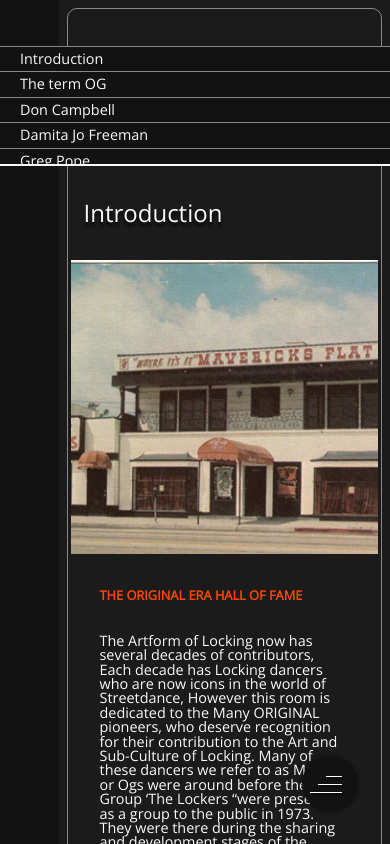
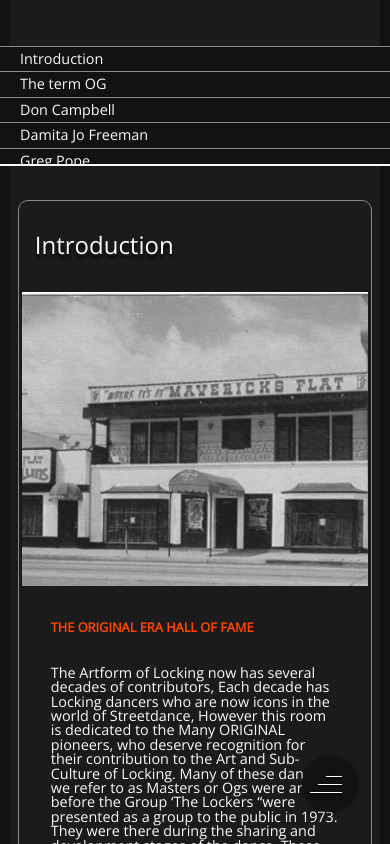
Before and after one commit to xxrobone/components_lib, a Next.js app: page /encyclopedia in a window 390 px wide. Shown: the top 844 px of the page. Built offline with nearby package versions, Linux system fonts and the light colour scheme.

Commit message:
mobile content item fix

```diff
--- a/app/components/encyclopediaComponent/ContentItem.module.scss
+++ b/app/components/encyclopediaComponent/ContentItem.module.scss
@@ -129,9 +129,10 @@
  @media screen and (max-width: 960px) {
 
       .item_wrapper {
-        padding: 12rem 0 0;
+          padding: 2rem 0 2rem;
           display: flex;
           flex-direction: column;
+          height: 100%;
 
           h1 {
               text-align: left;
--- a/app/components/encyclopediaComponent/ContentList.module.scss
+++ b/app/components/encyclopediaComponent/ContentList.module.scss
@@ -1,4 +1,4 @@
-.hof_wrapper {
+.content_list {
     width: 100%;
     height: 100%;
     -webkit-user-select: none;
@@ -13,4 +13,8 @@
         object-fit: cover;
         object-position: center;
     }
+
+    @media screen and (max-width: 960px) {
+        margin-top: 12rem;
+    }
 }
--- a/app/encyclopedia/Encyclo.module.scss
+++ b/app/encyclopedia/Encyclo.module.scss
@@ -15,4 +15,10 @@
     -moz-user-select: none;
     -ms-user-select: none;
     user-select: none;
+
+    @media  screen and (max-width: 980px) {
+        margin: 0 auto;
+        left: 0;
+        width: 95%;
+    }
   }
```
